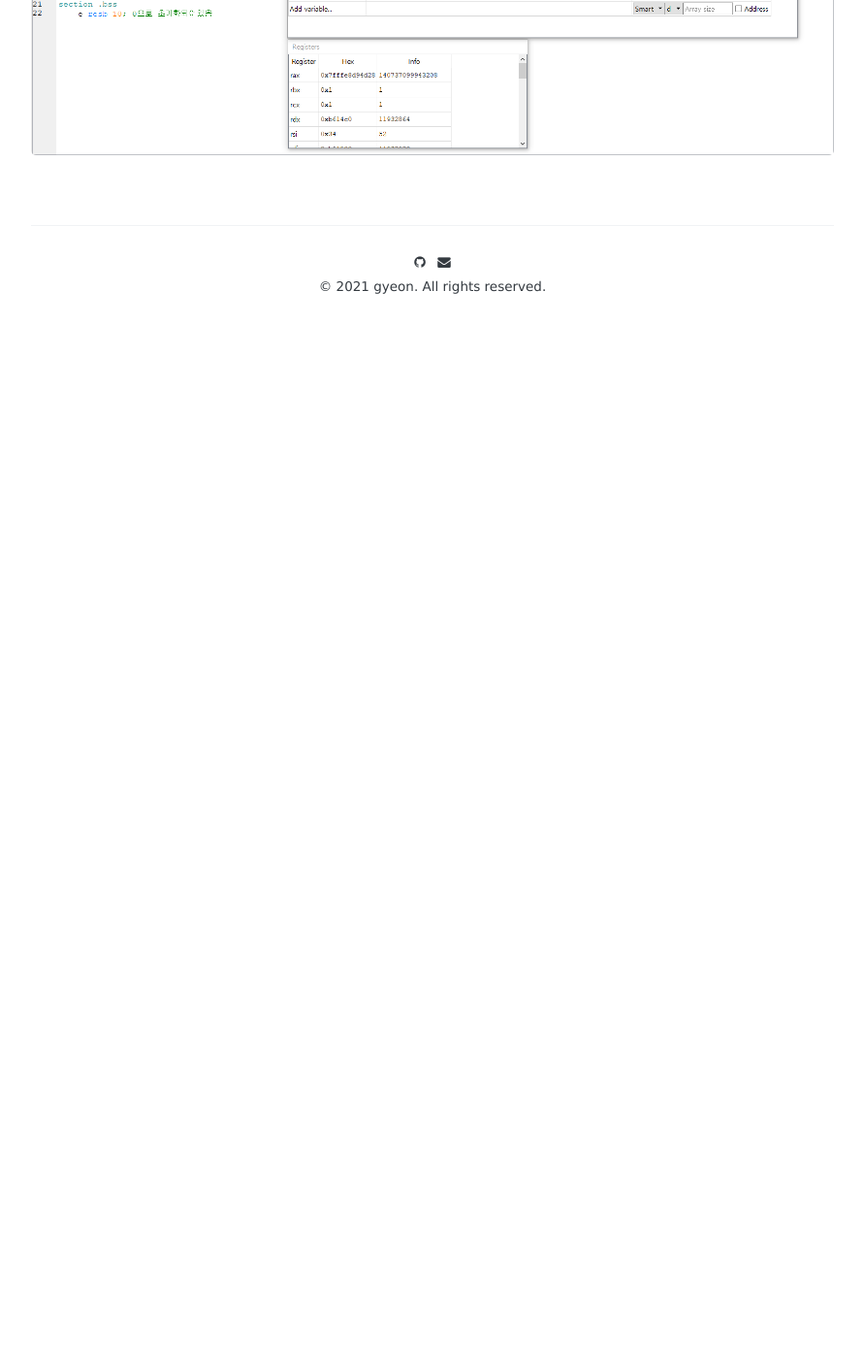
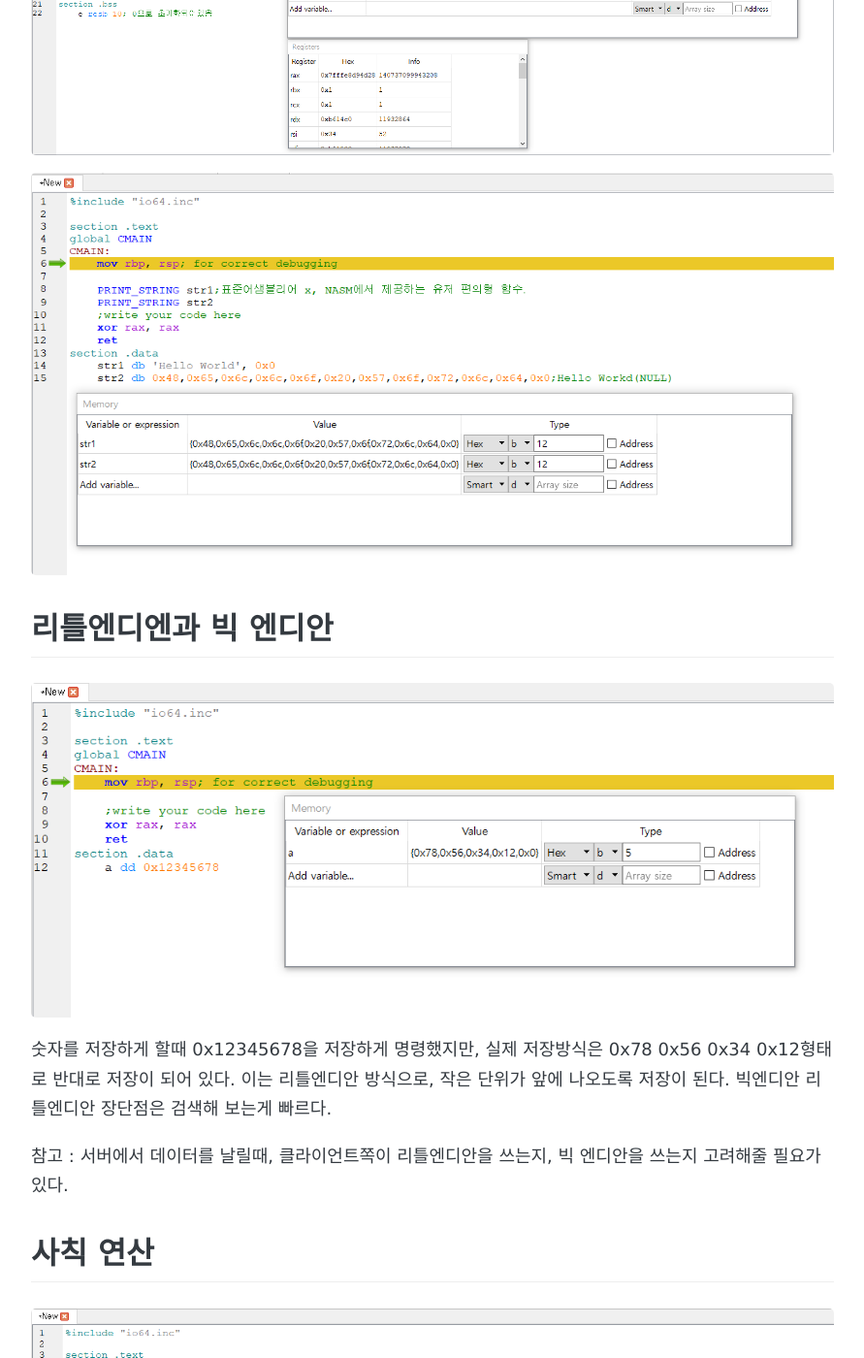
Before and after one commit to gyujun9403/gyujun9403.github.io, a Jekyll site: the page built from _posts/2022-02-08-game_cpp_assem.md, in a window 1280 px wide and 1400 px high, scrolled down 923 px. Shown: the whole window at 97% size, without its empty margins (194-1085 px from the left). Built offline with Jekyll 4.4.1, drawn with Linux system fonts in a browser that asks for light colours; some web fonts are replaced; comment, search, counter and statistics services are not loaded; before the commit the page ends 1319 px from its top, so only the background shows below that.

Commit message:
c++이지만 어샘블리 기본 실습 ...

```diff
--- a/_posts/2022-02-08-game_cpp_assem.md
+++ b/_posts/2022-02-08-game_cpp_assem.md
@@ -10,3 +10,16 @@ share: true
 ![assembly01](\images\game_cpp\assembly01.png)
 
 ![assembly02](\images\game_cpp\assembly02.png)
+
+![assembly03](\images\game_cpp\assembly03.png)
+
+## 리틀엔디엔과 빅 엔디안
+![assembly04](\images\game_cpp\assembly04.png)
+숫자를 저장하게 할때 0x12345678을 저장하게 명령했지만, 실제 저장방식은 0x78 0x56 0x34 0x12형태로 반대로 저장이 되어 있다. 이는 리틀엔디안 방식으로, 작은 단위가 앞에 나오도록 저장이 된다. 빅엔디안 리틀엔디안 장단점은 검색해 보는게 빠르다.
+
+참고 : 서버에서 데이터를 날릴때, 클라이언트쪽이 리틀엔디안을 쓰는지, 빅 엔디안을 쓰는지 고려해줄 필요가 있다.
+
+## 사칙 연산
+![assembly05](\images\game_cpp\assembly05.png)
+## 비트 연산/논리연산
+![assembly06](\images\game_cpp\assembly06.png)
```
Also changed, not shown: images/game_cpp/assembly03.png (added), images/game_cpp/assembly04.png (added), images/game_cpp/assembly05.png (added), images/game_cpp/assembly06.png (added).
